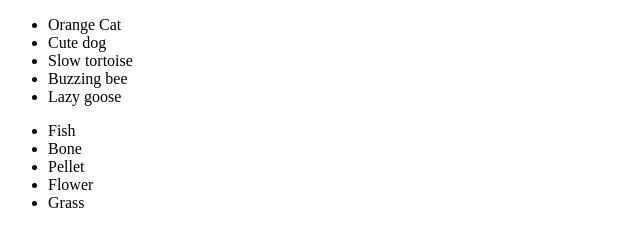
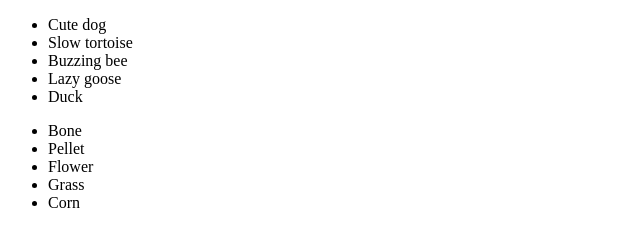
Before and after one commit to yf-chau/html-wireframe, a plain HTML site: page topanimals.html in a window 1280 px wide. Shown: the whole page, without its empty margins (0-640 px from the left). Drawn offline with Linux system fonts and the light colour scheme.

Commit message:
Changed added to the list of animals and feed

```diff
--- a/topanimals.html
+++ b/topanimals.html
@@ -8,18 +8,18 @@
 </head>
 <body>
     <ul>
-        <li>Orange Cat</li>
         <li>Cute dog</li>
         <li>Slow tortoise</li>
         <li>Buzzing bee</li>
         <li>Lazy goose</li>
+        <li>Duck</li>
     </ul>
     <ul>
-        <li>Fish</li>
         <li>Bone</li>
         <li>Pellet</li>
         <li>Flower</li>
         <li>Grass</li>
+        <li>Corn</li>
     </ul>
 </body>
 </html>
```
